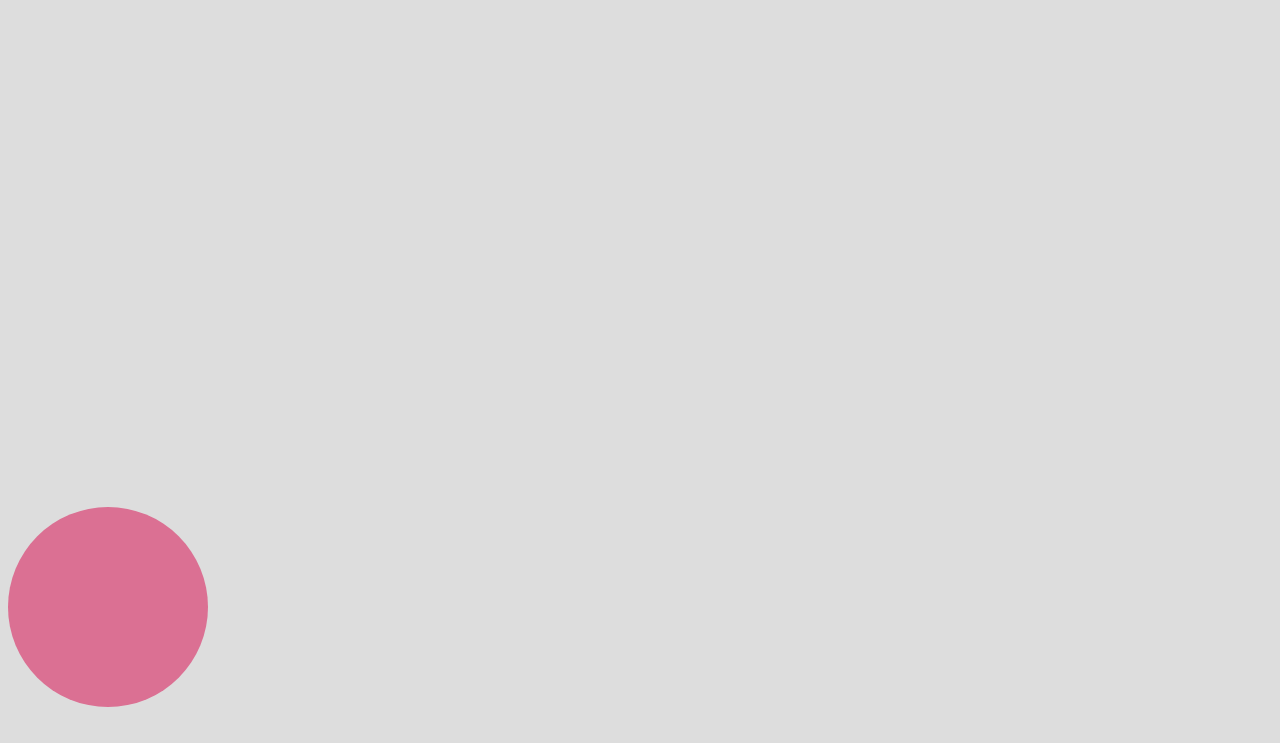
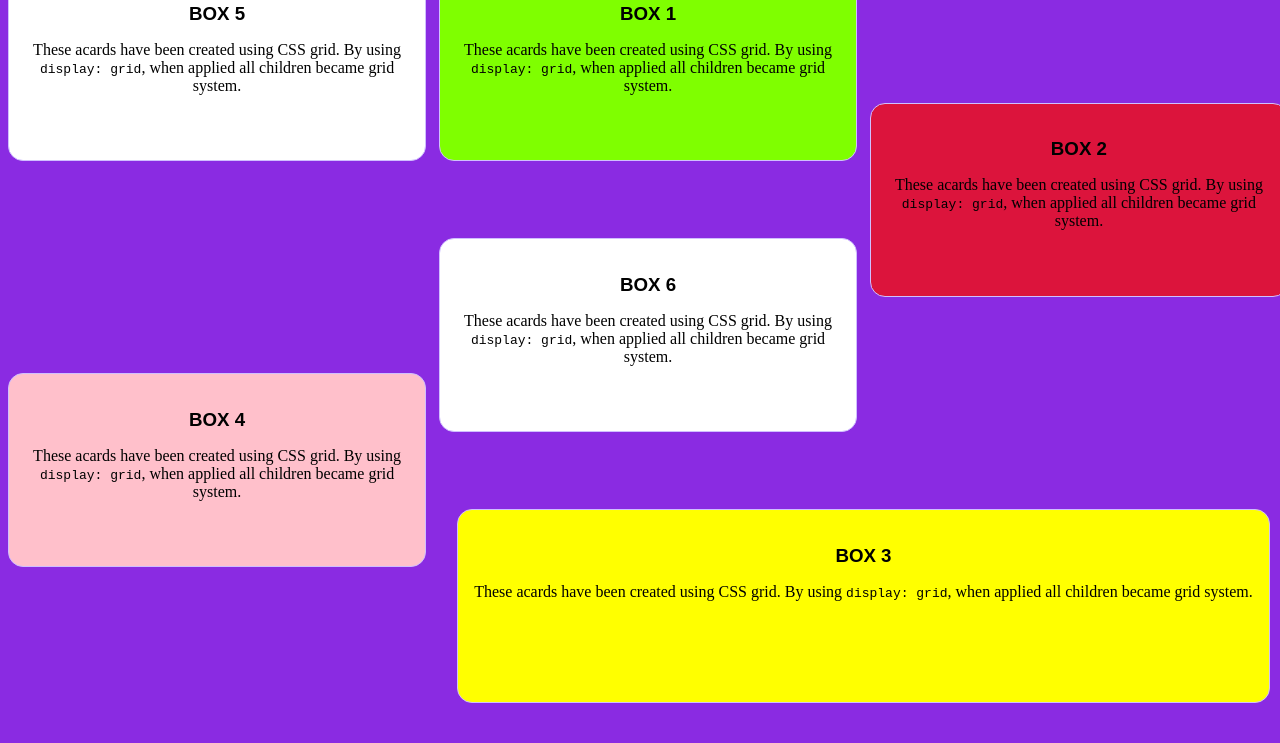
Before and after one commit to giangnguyenday/example, a plain HTML site: page index.html in a window 1280 px wide. Shown: the part 73-816 px from the top of the page. Drawn offline with Linux system fonts and the light colour scheme.

Commit message:
Add files via upload

```diff
--- a/index.html
+++ b/index.html
@@ -1,11 +1,39 @@
 <!DOCTYPE html>
-<html>
+<html lang="en">
 <head>
-    <title>Tutorial Week 3</title>
-    <link rel="stylesheet" type="text/css" href="style.css">
+    <meta charset="UTF-8">
+    <meta name="viewport" content="width=device-width, initial-scale=1.0">
+    <title>TUTORIAL WEEK 5</title>
+    <link rel="stylesheet" href="style.css">
 </head>
 <body>
-    <h1><a href="http://rmit.edu.vn">CLICK ME</a></h1>
-    <div id="object"></div>
+    <section id="grid">
+        <ul class="cards">
+            <li id="card1">
+                <h3 class="title">BOX 1</h3>
+                <p>These acards have been created using CSS grid. By using <code>display: grid</code>, when applied all children became grid system.</p>
+            </li>
+            <li id="card2">
+                <h3 class="title">BOX 2</h3>
+                <p>These acards have been created using CSS grid. By using <code>display: grid</code>, when applied all children became grid system.</p>
+            </li>
+            <li id="card3">
+                <h3 class="title">BOX 3</h3>
+                <p>These acards have been created using CSS grid. By using <code>display: grid</code>, when applied all children became grid system.</p>
+            </li>
+            <li id="card4">
+                <h3 class="title">BOX 4</h3>
+                <p>These acards have been created using CSS grid. By using <code>display: grid</code>, when applied all children became grid system.</p>
+            </li>
+            <li id="card5">
+                <h3 class="title">BOX 5</h3>
+                <p>These acards have been created using CSS grid. By using <code>display: grid</code>, when applied all children became grid system.</p>
+            </li>
+            <li id="card6">
+                <h3 class="title">BOX 6</h3>
+                <p>These acards have been created using CSS grid. By using <code>display: grid</code>, when applied all children became grid system.</p>
+            </li>
+        </ul>
+    </section>
 </body>
 </html>
--- a/style.css
+++ b/style.css
@@ -1,92 +1,91 @@
 body {
-    background-color: #DDD;
+    background-color: blueviolet;
 }
 
-#object {
-    /* basic styling */
-    background-color: red;
-    height: 200px;
-    width: 200px;
-    border-radius: 100px;
-    position: relative;
-    /* animation properties */
-
-    /* MUST HAVE ========== */
-    /* give animation a name for later specification */
-    animation-name: animating-object;
-    /* how long is the animation */
-    animation-duration: 4s;
-    /* how many times the animation happen */
-    animation-iteration-count: infinite;
-    /* ==================== */
-
-    /* OPTIONAL =========== */
-    /* how long is the waiting time before the animation happen */
-    animation-delay: 0;
-    /* what is the direction of the animation */
-    animation-direction: alternate;
-    /* how it will animate based on animation curve */
-    animation-timing-function: linear;
-
-    /* TRANSITION PROPERTIES ================= */
-    transition: 0.5s;
-    transition-timing-function: ease-in;
+#grid ul.cards {
+    width: 100vw;
+    height: 100vh;
+    /* remove the bullets */
+    list-style: none;
+    /* remove default ul spacing */
+    margin: 0;
+    padding: 0;
+    /* turn into a grid layout */
+    display: grid;
+    /* define the grid system */
+    /* grid-template-columns: auto auto auto; */
+    /* grid-template-columns: 40% 60%; */
+    grid-template-columns: 1fr 1fr 1fr;
+    grid-template-rows: 1fr 1fr 1fr;
+    gap: 1vw;
+    /* align grid items along column axis */
+    justify-items: center;
+    /* align grid items along row axis */
+    align-items: center;
 }
 
-#object:hover {
-    /* pause the animation */
-    animation-play-state: paused;
-
-    /* visual changes on hover */
-    border-radius: 0;
-    transform: rotate(45deg) scale(1.5,1.5);
-    opacity: 0.5;
+#grid ul.cards li {
+    background-color: white;
+    width: auto;
+    height: auto;
+    min-width: 20vw;
+    min-height: 20vh;
+    padding: 2vh;
+    text-align: center;
+    border-radius: 15px;
+    border: 1px solid #d0bfff;
 }
 
-h1 a:link {
+#grid .title {
+    font-weight: bold;
     font-family: Arial, Helvetica, sans-serif;
-    color: red;
-    transition: 1s;
-    transition-timing-function: ease-in;
+    margin-bottom: 10px;
 }
-h1 a:visited { color: magenta; }
-h1 a:hover {
-    color: blue;
+
+#grid #card1 {
+    background-color: chartreuse !important;
+    /* indicate the column grid line the item starts */
+    grid-column-start: 2;
+    /* indicate the column grid line the item ends */
+    grid-column-end: 3;
+    /* indicate the row grid line the item starts */
+    grid-row-start: 1;
+    /* indicate the row grid line the item ends */
+    grid-row-end: 2;
 }
-h1 a:active { color: green; }
 
-@keyframes animating-object {
-    /*
-    from {
-        opacity: 0;
-    }
-    to {
-        opacity: 1;
-    }
-    */
-    0% {
-        background-color: aqua;
-        top: 0;
-        left: 0;
-    }
-    25% {
-        background-color: orange;
-        top: 0;
-        left: 500px;
-    }
-    50% {
-        background-color: forestgreen;
-        top: 500px;
-        left: 500px;
-    }
-    75% {
-        background-color: palevioletred;
-        top: 500px;
-        left: 0;
-    }
-    100% {
-        background-color: aqua;
-        top: 0;
-        left: 0;
-    }
+#grid #card2 {
+    background-color: crimson !important;
+    /* indicate the column grid line the item starts */
+    grid-column-start: 3;
+    /* indicate the column grid line the item ends */
+    grid-column-end: 4;
+    /* indicate the row grid line the item starts */
+    grid-row-start: 1;
+    /* indicate the row grid line the item ends */
+    grid-row-end: 3;
 }
+
+#grid #card3 {
+    background-color: yellow !important;
+    /* indicate the column grid line the item starts */
+    grid-column-start: 2;
+    /* indicate the column grid line the item ends */
+    grid-column-end: 4;
+    /* indicate the row grid line the item starts */
+    grid-row-start: 3;
+    /* indicate the row grid line the item ends */
+    grid-row-end: 4;
+}
+
+#grid #card4 {
+    background-color: pink !important;
+    /* indicate the column grid line the item starts */
+    grid-column-start: 1;
+    /* indicate the column grid line the item ends */
+    grid-column-end: 2;
+    /* indicate the row grid line the item starts */
+    grid-row-start: 2;
+    /* indicate the row grid line the item ends */
+    grid-row-end: 4;
+}
```
